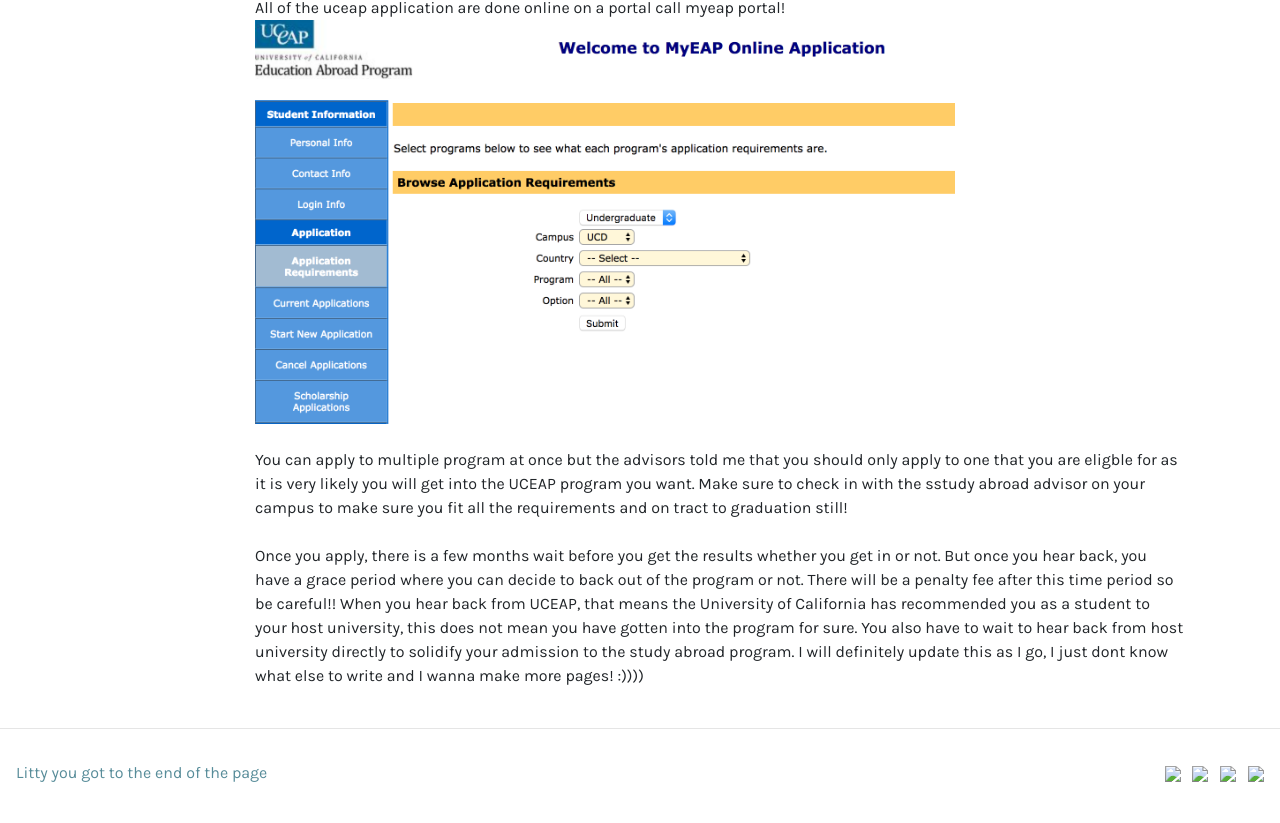
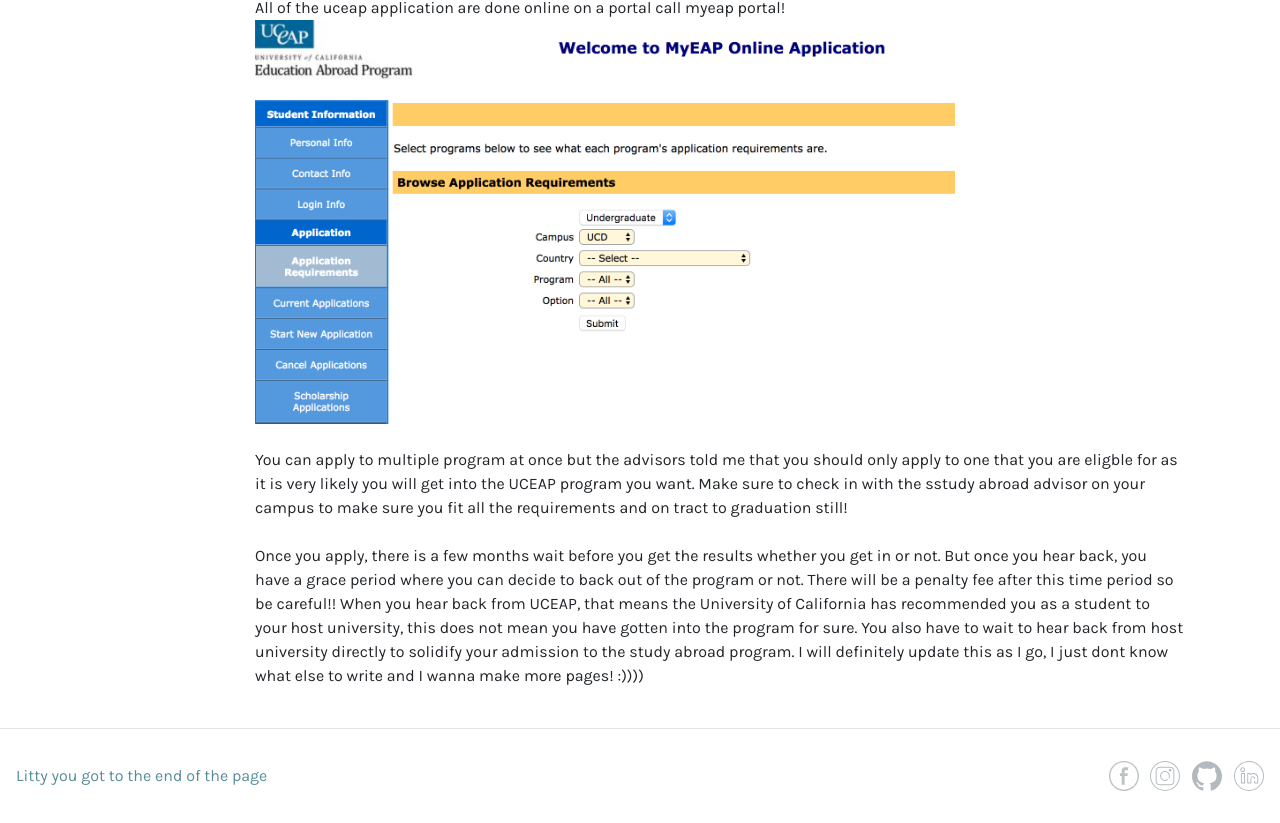
Before and after one commit to chlooeee/chlooeee.github.io, a plain HTML site: page application.html in a window 1280 px wide. Shown: the part 2814-3637 px from the top of the page. Drawn offline with nearby package versions, Linux system fonts and the light colour scheme.

Commit message:
Fixing the pictures

```diff
--- a/application.html
+++ b/application.html
@@ -194,22 +194,22 @@
                     <ul class="list-unstyled list-inline">
                         <li class="list-inline-item">
                             <a target="_blank" href="https://www.facebook.com/chlooeeng">
-                                <img style="height: 30px" src=fb-logo.svg>
+                                <img style="height: 30px" src=./pic/fb-logo.svg>
                             </a>
                         </li>
                         <li class="list-inline-item">
                             <a target="_blank" href="https://www.instagram.com/chlooeng/">
-                                <img style="height: 30px" src=instagram.svg>
+                                <img style="height: 30px" src=./pic/instagram.svg>
                             </a>
                         </li>
                         <li class="list-inline-item">
                             <a target="_blank" href="https://github.com/chlooeee">
-                                <img style="height: 30px" src=github-logo.svg>
+                                <img style="height: 30px" src=./pic/github-logo.svg>
                             </a>
                         </li>
                         <li class="list-inline-item">
                             <a target="_blank" href="https://www.linkedin.com/in/chloe-ng-2199a1155/">
-                                <img style="height: 30px" src=linkedin.svg>
+                                <img style="height: 30px" src=./pic/linkedin.svg>
                             </a>
                             </a>
                         </li>
```
